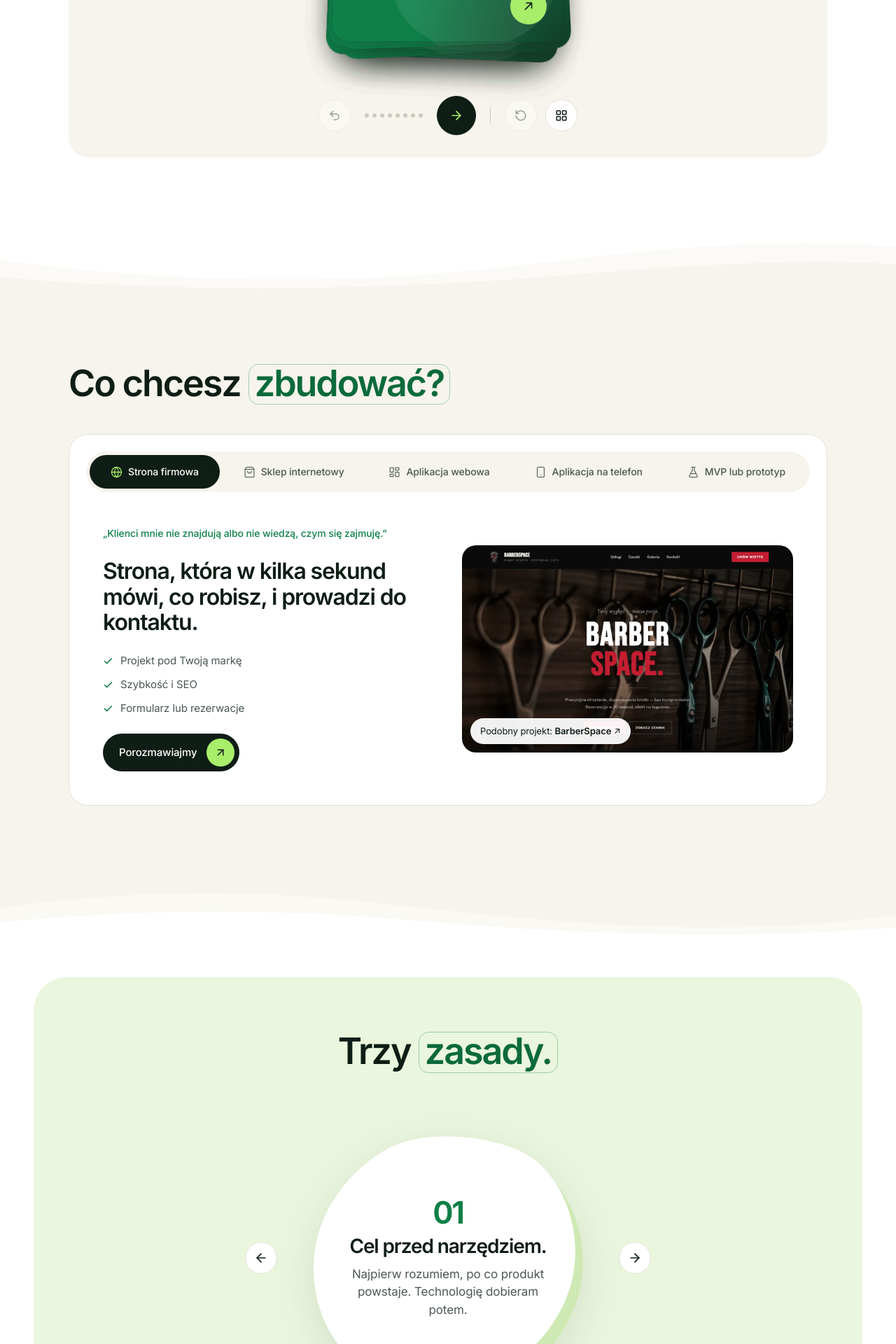
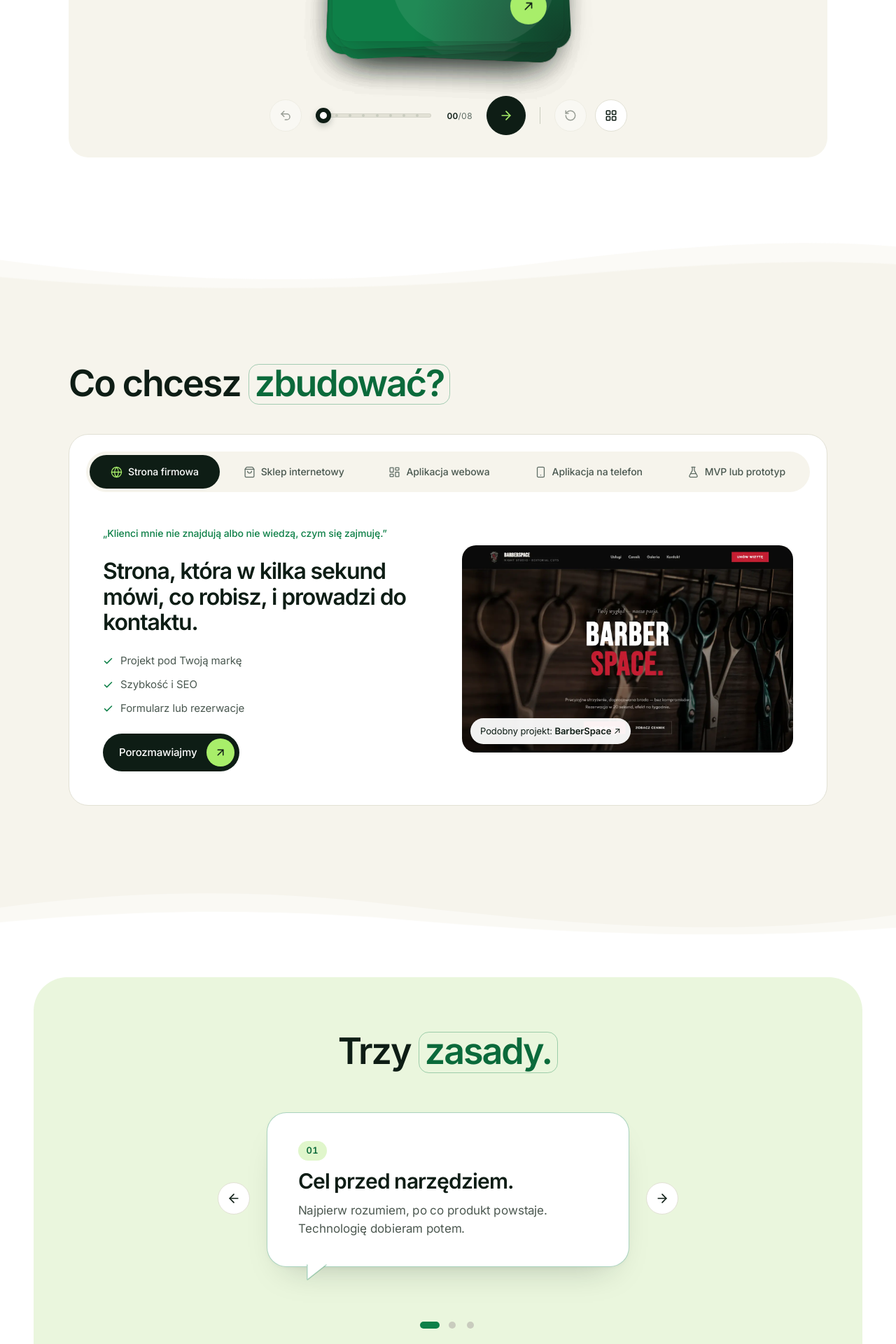
Before and after one commit to Simoart-Studio/Mysite, a Next.js app: page / in a window 1280 px wide. Shown: the part 1520-3440 px from the top of the page at 70% size. Built offline with nearby package versions, Linux system fonts and the light colour scheme.

Commit message:
Suwak w talii projektów, dymki z efektem dymu w zasadach, kompaktowy formularz na mobile

```diff
--- a/src/components/ProjectDeck/ProjectDeck.module.scss
+++ b/src/components/ProjectDeck/ProjectDeck.module.scss
@@ -364,6 +364,7 @@
 .controls {
   display: flex;
   align-items: center;
+  flex-wrap: wrap;
   justify-content: center;
   gap: var(--s-3);
 
@@ -372,7 +373,6 @@
 
     .ctrl:not(.ctrlPrimary) { width: 42px; min-height: 42px; }
     .ctrlSep { margin-inline: 2px; }
-    .progress { padding-inline: 2px; gap: 4px; }
   }
 }
 
@@ -395,24 +395,127 @@
   background: var(--color-border-hi);
 }
 
-.progress {
+.slider {
+  --p: 0;
+  --thumb: 22px;
+
+  position: relative;
   display: flex;
   align-items: center;
-  gap: 5px;
+  gap: 12px;
+  width: clamp(130px, 30vw, 240px);
   padding-inline: var(--s-2);
+
+  @media (max-width: 600px) {
+    order: -1;
+    flex: 0 0 100%;
+    width: auto;
+    max-width: 340px;
+    margin-inline: auto;
+    margin-bottom: var(--s-2);
+    padding-inline: 4px;
+  }
 }
 
-.pip {
-  width: 6px;
+.sliderTrack {
+  position: relative;
+  flex: 1;
   height: 6px;
+  margin-inline: calc(var(--thumb) / 2);
   border-radius: var(--r-pill);
-  background: var(--color-border-hi);
-  transition: width var(--dur-base) var(--ease-out), background var(--dur-base) var(--ease-out);
+  background: var(--color-border);
+  box-shadow: inset 0 0 0 1px rgb(14 29 21 / 0.06);
 }
 
-.pipOn {
-  width: 14px;
-  background: var(--green);
+.sliderFill {
+  position: absolute;
+  inset: 0 auto 0 calc(var(--thumb) / -2);
+  width: calc(var(--p) * 100% + var(--thumb) / 2);
+  border-radius: inherit;
+  background: linear-gradient(90deg, var(--green-ink), var(--green));
+  transition: width 0.5s var(--ease-out);
+
+  @include reduced-motion { transition: none; }
+}
+
+.tick {
+  position: absolute;
+  top: 50%;
+  width: 4px;
+  height: 4px;
+  margin: -2px 0 0 -2px;
+  border-radius: 50%;
+  background: var(--color-border-hi);
+  transition: background var(--dur-base) var(--ease-out), transform var(--dur-base) var(--ease-out);
+
+  &:last-child { opacity: 0; }
+}
+
+.tickOn { background: rgb(255 255 255 / 0.7); }
+
+/* Natywny input jako warstwa interakcji; kciuk rysowany przez przeglądarkę */
+.range {
+  position: absolute;
+  top: 50%;
+  left: var(--s-2);
+  right: calc(var(--s-2) + 48px);
+  height: 44px;
+  transform: translateY(-50%);
+  width: auto;
+  margin: 0;
+  background: transparent;
+  appearance: none;
+  cursor: pointer;
+  touch-action: none;
+
+  @media (max-width: 600px) { left: 4px; right: 52px; }
+
+  &:disabled { cursor: default; opacity: 0.5; }
+
+  &::-webkit-slider-runnable-track { height: 100%; background: transparent; }
+  &::-moz-range-track { background: transparent; }
+
+  &::-webkit-slider-thumb {
+    appearance: none;
+    width: var(--thumb);
+    height: var(--thumb);
+    margin-top: calc((44px - var(--thumb)) / 2);
+    border-radius: 50%;
+    background: var(--white);
+    border: 6px solid var(--ink);
+    box-shadow: 0 0 0 4px rgb(168 238 106 / 0), 0 4px 10px rgb(14 29 21 / 0.22);
+    transition: transform var(--dur-fast) var(--ease-out), box-shadow var(--dur-base) var(--ease-out);
+  }
+
+  &::-moz-range-thumb {
+    width: var(--thumb);
+    height: var(--thumb);
+    box-sizing: border-box;
+    border-radius: 50%;
+    background: var(--white);
+    border: 6px solid var(--ink);
+    box-shadow: 0 4px 10px rgb(14 29 21 / 0.22);
+  }
+
+  &:hover::-webkit-slider-thumb { transform: scale(1.12); }
+  &:active::-webkit-slider-thumb {
+    transform: scale(1.18);
+    box-shadow: 0 0 0 6px rgb(168 238 106 / 0.45), 0 4px 10px rgb(14 29 21 / 0.22);
+  }
+  &:focus-visible { outline: none; }
+  &:focus-visible::-webkit-slider-thumb { box-shadow: 0 0 0 3px var(--white), 0 0 0 6px var(--green); }
+  &:focus-visible::-moz-range-thumb { box-shadow: 0 0 0 3px var(--white), 0 0 0 6px var(--green); }
+}
+
+.sliderCount {
+  flex-shrink: 0;
+  width: 36px;
+  font-size: 0.75rem;
+  font-variant-numeric: tabular-nums;
+  letter-spacing: 0.02em;
+  color: var(--color-text-dim);
+
+  b { font-weight: 600; color: var(--ink); }
 }
 
 /* Statyczna siatka (bez JS / widok listy) */
--- a/src/components/ProjectDeck/ProjectDeck.tsx
+++ b/src/components/ProjectDeck/ProjectDeck.tsx
@@ -90,6 +90,15 @@ export function ProjectDeck({ projects, grid }: { projects: Project[]; grid: Rea
     setRevealed(0);
     setAnnounce('Talia przetasowana. Wszystkie karty wróciły na stos.');
   }, [revealed]);
+
+  const goTo = useCallback((k: number) => {
+    const t = Math.max(0, Math.min(n, k));
+    if (t === revealed) return;
+    setMove(null);
+    setResetting(false);
+    setRevealed(t);
+    setAnnounce(t === 0 ? 'Wszystkie karty na stosie.' : `Odsłonięto ${t} z ${n}: ${projects[t - 1]!.name}.`);
+  }, [revealed, n, projects]);
 
   const open = useCallback((idx: number) => {
     setOpenIdx(idx);
@@ -297,10 +306,32 @@ export function ProjectDeck({ projects, grid }: { projects: Project[]; grid: Rea
           <Undo2 size={18} aria-hidden="true" />
         </button>
 
-        <div className={styles.progress} aria-hidden="true">
-          {projects.map((p, i) => (
-            <span key={p.slug} className={i < revealed ? `${styles.pip} ${styles.pipOn}` : styles.pip} />
-          ))}
+        <div className={styles.slider} style={{ ['--p' as string]: n ? revealed / n : 0 }}>
+          <span className={styles.sliderTrack} aria-hidden="true">
+            <span className={styles.sliderFill} />
+            {projects.map((p, i) => (
+              <span
+                key={p.slug}
+                className={i < revealed ? `${styles.tick} ${styles.tickOn}` : styles.tick}
+                style={{ left: `${((i + 1) / n) * 100}%` }}
+              />
+            ))}
+          </span>
+          <input
+            type="range"
+            className={styles.range}
+            min={0}
+            max={n}
+            step={1}
+            value={revealed}
+            disabled={listMode}
+            onChange={(e) => goTo(Number(e.target.value))}
+            aria-label="Postęp talii"
+            aria-valuetext={revealed === 0 ? `0 z ${n}` : `${revealed} z ${n}: ${projects[revealed - 1]!.name}`}
+          />
+          <span className={styles.sliderCount} aria-hidden="true">
+            <b>{String(revealed).padStart(2, '0')}</b>/{String(n).padStart(2, '0')}
+          </span>
         </div>
 
         <button
--- a/src/components/SplashCarousel/SplashCarousel.module.scss
+++ b/src/components/SplashCarousel/SplashCarousel.module.scss
@@ -24,8 +24,8 @@
 .viewport {
   display: grid;
   place-items: center;
-  min-height: min(460px, 92vw);
-  overflow: visible;
+  min-height: clamp(230px, 60vw, 290px);
+  padding-bottom: 26px;
 
   @include respond-to('mobile') {
     grid-column: 1 / -1;
@@ -35,11 +35,7 @@
 
 .slide {
   position: relative;
-  container-type: inline-size;
-  width: min(440px, 86vw);
-  aspect-ratio: 1;
-  display: grid;
-  place-items: center;
+  width: min(540px, 100%);
   cursor: grab;
   touch-action: pan-y;
   user-select: none;
@@ -47,64 +43,146 @@
   &:active { cursor: grabbing; }
 }
 
-.blob {
+/* Dymek: jedna linia obrysu 1.5px, ogonek dociągnięty do krawędzi bez szwu */
+.bubble {
+  --bw: 1.5px;
+  --tail-x: 56px;
+
+  position: relative;
+  display: flex;
+  flex-direction: column;
+  align-items: flex-start;
+  gap: var(--s-3);
+  padding: clamp(24px, 5vw, 40px) clamp(22px, 5vw, 44px) clamp(26px, 5vw, 40px);
+  background: var(--white);
+  border: var(--bw) solid var(--green-line);
+  border-radius: 28px;
+  box-shadow:
+    0 1px 0 rgb(255 255 255 / 0.9) inset,
+    0 24px 48px -28px rgb(14 29 21 / 0.28),
+    0 2px 6px rgb(14 29 21 / 0.04);
+  overflow: visible;
+  isolation: isolate;
+}
+
+.tail {
+  position: absolute;
+  top: 100%;
+  left: var(--tail-x);
+  width: 30px;
+  height: 22px;
+  margin-top: calc(-1 * var(--bw));
+  overflow: visible;
+}
+
+.tailFill { fill: var(--white); }
+
+.tailStroke {
+  fill: none;
+  stroke: var(--green-line);
+  stroke-width: 1.5;
+  stroke-linejoin: round;
+  stroke-linecap: round;
+}
+
+.tailLeft .tail { left: var(--tail-x); }
+
+.tailRight .tail {
+  left: auto;
+  right: var(--tail-x);
+  transform: scaleX(-1);
+}
+
+.tailRight { align-items: flex-end; text-align: right; }
+
+/* Dym: rozmyte smugi przesuwają się po tekście, litery wyłaniają się kolejno */
+.smoke {
   position: absolute;
   inset: 0;
-  width: 100%;
-  height: 100%;
-  overflow: visible;
-  filter: drop-shadow(0 18px 30px rgb(21 32 26 / 0.10));
+  z-index: -1;
+  overflow: hidden;
+  border-radius: inherit;
+  pointer-events: none;
+
+  i {
+    position: absolute;
+    top: var(--t, 30%);
+    left: -30%;
+    width: 46%;
+    aspect-ratio: 2.2;
+    border-radius: 50%;
+    background: radial-gradient(closest-side, rgb(168 238 106 / 0.55), rgb(224 246 203 / 0.25) 55%, transparent);
+    filter: blur(14px);
+    opacity: 0;
+    animation: drift calc(var(--n) * var(--step) + 700ms) cubic-bezier(0.4, 0, 0.2, 1) forwards;
+
+    &:nth-child(1) { --t: 8%;  animation-delay: 0ms; }
+    &:nth-child(2) { --t: 34%; animation-delay: 160ms; width: 40%; }
+    &:nth-child(3) { --t: 58%; animation-delay: 320ms; }
+    &:nth-child(4) { --t: 72%; animation-delay: 480ms; width: 36%; }
+  }
+
+  .tailRight & i { left: auto; right: -30%; animation-name: driftBack; }
 }
 
-.drop {
-  position: absolute;
-  top: 50%;
-  left: 50%;
-  margin: -6px 0 0 -6px;
-  border-radius: 50%;
-  pointer-events: none;
-  animation: splash 1.4s cubic-bezier(0.22, 1, 0.36, 1) both;
-  animation-delay: var(--delay, 0ms);
+@keyframes drift {
+  0%   { transform: translateX(0) scale(0.8); opacity: 0; }
+  20%  { opacity: 1; }
+  80%  { opacity: 0.6; }
+  100% { transform: translateX(310%) scale(1.25); opacity: 0; }
 }
 
-@keyframes splash {
-  0%   { transform: translate(0, 0) scale(0); opacity: 0; }
-  30%  { opacity: 0.9; }
-  55%  { transform: translate(calc(var(--dx) * 1cqi), calc(var(--dy) * 1cqi)) scale(1); opacity: 0.7; }
-  100% {
-
-    transform: translate(calc(var(--dx) * 1.1cqi), calc(var(--dy) * 1.1cqi)) scale(0.4);
-    opacity: 0;
-  }
+@keyframes driftBack {
+  0%   { transform: translateX(0) scale(0.8); opacity: 0; }
+  20%  { opacity: 1; }
+  80%  { opacity: 0.6; }
+  100% { transform: translateX(-310%) scale(1.25); opacity: 0; }
 }
 
-.content {
-  position: relative;
-  z-index: 1;
-  display: flex;
-  flex-direction: column;
-  align-items: center;
-  gap: var(--s-3);
-  width: 64%;
-  text-align: center;
+.word { display: inline-block; white-space: nowrap; }
+
+.ch {
+  display: inline-block;
+  animation: smokeIn 0.9s cubic-bezier(0.22, 1, 0.36, 1) both;
+  animation-delay: calc(var(--i) * var(--step) + 120ms);
+}
+
+@keyframes smokeIn {
+  0%   { opacity: 0; filter: blur(9px); transform: translate(-0.35em, -0.25em) scale(1.35); }
+  45%  { opacity: 0.55; filter: blur(3px); }
+  100% { opacity: 1; filter: blur(0); transform: none; }
+}
+
+@include reduced-motion {
+  .ch, .smoke i { animation: none; }
+  .smoke { display: none; }
 }
 
 .num {
-  font-size: clamp(2rem, 6vw, 2.75rem);
-  font-weight: 650;
-  letter-spacing: -0.05em;
-  line-height: 1;
-  color: var(--green);
+  display: inline-flex;
+  align-items: center;
+  height: 28px;
+  padding: 0 12px;
+  font-size: 0.8125rem;
+  font-weight: 600;
+  font-variant-numeric: tabular-nums;
+  letter-spacing: 0.02em;
+  color: var(--green-ink);
+  background: var(--mint-soft);
+  border-radius: var(--r-pill);
 }
 
 .title {
-  font-size: clamp(1.35rem, 4.4vw, 1.75rem);
+  font-size: clamp(1.4rem, 4.6vw, 1.875rem);
+  line-height: 1.15;
+  letter-spacing: -0.03em;
   color: var(--ink);
 }
 
 .body {
+  max-width: 40ch;
   font-size: clamp(0.9375rem, 3.6vw, 1.0625rem);
-  line-height: 1.5;
+  line-height: 1.55;
   color: var(--cocoa);
 }
 
--- a/src/components/SplashCarousel/SplashCarousel.tsx
+++ b/src/components/SplashCarousel/SplashCarousel.tsx
@@ -1,33 +1,39 @@
 'use client';
 
-import { useCallback, useId, useState, type KeyboardEvent } from 'react';
+import { Fragment, useCallback, useId, useState, type KeyboardEvent } from 'react';
 import { AnimatePresence, motion, useReducedMotion, type PanInfo } from 'framer-motion';
 import { ArrowLeft, ArrowRight } from 'lucide-react';
-import { useReducedMotionSafe } from '@/hooks/useReducedMotionSafe';
 import styles from './SplashCarousel.module.scss';
 
 export type SplashSlide = { title: string; body: string };
 
-const BLOBS = [
-  'M318,77C357,113,374,174,361,229C348,284,305,333,250,355C195,377,128,372,84,339C40,306,19,245,27,190C35,135,72,86,122,58C172,30,279,41,318,77Z',
-  'M297,52C345,79,378,133,376,190C374,247,337,307,284,343C231,379,162,391,109,365C56,339,19,275,24,212C29,149,76,87,131,57C186,27,249,25,297,52Z',
-  'M330,94C368,140,377,206,352,262C327,318,268,364,204,370C140,376,71,342,40,288C9,234,16,160,52,110C88,60,153,34,216,36C279,38,292,48,330,94Z',
-];
-const FILLS = [
-  { fill: '#FFFFFF', deep: '#CFE9B4', drop: 'var(--green)' },
-  { fill: '#D6F0BC', deep: '#B4DE8E', drop: '#5E8F4A'      },
-  { fill: '#F7FBF1', deep: '#D9EEC4', drop: '#8FCB5C'      },
-];
-const DROPS = [
-  [ -20, 1.18, 14 ], [ 35, 1.22, 9 ], [ 100, 1.16, 12 ], [ 160, 1.24, 8 ],
-  [ 205, 1.15, 13 ], [ 255, 1.2, 7 ], [ 300, 1.18, 10 ],
-] as const;
+const STEP_MS = 16;
+
+/** Dzieli tekst na słowa i litery; każda litera dostaje kolejny indeks animacji. */
+function SmokeText({ text, start }: { text: string; start: number }) {
+  const words = text.split(' ');
+  let k = start;
+  const offsets = words.map((w) => { const o = k; k += w.length + 1; return o; });
+  return (
+    <>
+      {words.map((w, wi) => (
+        <Fragment key={wi}>
+          <span className={styles.word}>
+            {Array.from(w).map((ch, ci) => (
+              <span key={ci} className={styles.ch} style={{ ['--i' as string]: offsets[wi]! + ci }}>{ch}</span>
+            ))}
+          </span>
+          {wi < words.length - 1 && ' '}
+        </Fragment>
+      ))}
+    </>
+  );
+}
 
 const SWIPE = 60;
 
 export function SplashCarousel({ slides, label }: { slides: SplashSlide[]; label: string }) {
   const reduced = !!useReducedMotion();
-  const reducedDom = useReducedMotionSafe();
   const uid = useId();
   const n = slides.length;
   const [[index, dir], setState] = useState<[number, 1 | -1]>([0, 1]);
@@ -48,8 +54,9 @@ export function SplashCarousel({ slides, label }: { slides: SplashSlide[]; label
   }
 
   const slide = slides[index]!;
-  const shape = BLOBS[index % BLOBS.length]!;
-  const color = FILLS[index % FILLS.length]!;
+  const side = index % 2 === 0 ? styles.tailLeft : styles.tailRight;
+  const bodyStart = slide.title.length + 1;
+  const total = bodyStart + slide.body.length;
 
   return (
     <div
@@ -78,39 +85,28 @@ export function SplashCarousel({ slides, label }: { slides: SplashSlide[]; label
               dragSnapToOrigin
               dragElastic={0.35}
               onDragEnd={onDragEnd}
-              initial={reduced ? { opacity: 0 } : { opacity: 0, scale: 0.35, rotate: dir * -8 }}
-              animate={reduced ? { opacity: 1 } : { opacity: 1, scale: 1, rotate: 0 }}
-              exit={reduced ? { opacity: 0 } : { opacity: 0, scale: 0.85, x: dir * -40, transition: { duration: 0.22 } }}
-              transition={reduced ? { duration: 0.25 } : { type: 'spring', stiffness: 260, damping: 15, mass: 0.9 }}
+              initial={reduced ? { opacity: 0 } : { opacity: 0, scale: 0.92, y: 14 }}
+              animate={reduced ? { opacity: 1 } : { opacity: 1, scale: 1, y: 0 }}
+              exit={reduced ? { opacity: 0 } : { opacity: 0, scale: 0.96, x: dir * -32, filter: 'blur(6px)', transition: { duration: 0.24 } }}
+              transition={reduced ? { duration: 0.25 } : { type: 'spring', stiffness: 300, damping: 26 }}
             >
-              <svg className={styles.blob} viewBox="0 0 400 400" aria-hidden="true">
-                <path d={shape} fill={color.deep} transform="translate(10 14)" />
-                <path d={shape} fill={color.fill} />
-              </svg>
-
-              {!reducedDom && DROPS.map(([angle, dist, size], i) => {
-                const rad = (angle * Math.PI) / 180;
-                return (
-                  <span
-                    key={i}
-                    className={styles.drop}
-                    style={{
-                      width: size,
-                      height: size,
-                      background: color.drop,
-                      ['--dx' as string]: (Math.cos(rad) * dist * 50).toFixed(1),
-                      ['--dy' as string]: (Math.sin(rad) * dist * 50).toFixed(1),
-                      ['--delay' as string]: `${50 + i * 25}ms`,
-                    }}
-                    aria-hidden="true"
-                  />
-                );
-              })}
-
-              <div className={styles.content}>
+              <div className={`${styles.bubble} ${side}`} style={{ ['--n' as string]: total, ['--step' as string]: `${STEP_MS}ms` }}>
+                <span className={styles.smoke} aria-hidden="true">
+                  <i /><i /><i /><i />
+                </span>
                 <span className={styles.num} aria-hidden="true">{String(index + 1).padStart(2, '0')}</span>
-                <h3 className={styles.title}>{slide.title}</h3>
-                <p className={styles.body}>{slide.body}</p>
+                <h3 className={styles.title}>
+                  <span className="sr-only">{slide.title}</span>
+                  <span aria-hidden="true"><SmokeText text={slide.title} start={0} /></span>
+                </h3>
+                <p className={styles.body}>
+                  <span className="sr-only">{slide.body}</span>
+                  <span aria-hidden="true"><SmokeText text={slide.body} start={bodyStart} /></span>
+                </p>
+                <svg className={styles.tail} viewBox="0 0 30 22" aria-hidden="true">
+                  <path className={styles.tailFill} d="M0 0 L0 20.5 Q0 22 1.3 21.2 L28 0 Z" />
+                  <path className={styles.tailStroke} d="M0.75 0 L0.75 20.4 Q0.75 21.4 1.6 20.8 L28 0" />
+                </svg>
               </div>
             </motion.div>
           </AnimatePresence>
--- a/src/components/sections/Contact/Contact.module.scss
+++ b/src/components/sections/Contact/Contact.module.scss
@@ -19,6 +19,7 @@
   align-items: start;
 
   @media (max-width: 1023px) { grid-template-columns: 1fr; gap: var(--s-10); }
+  @include respond-to('mobile') { padding: 22px 14px 14px; gap: var(--s-6); border-radius: 26px; }
 }
 
 .aside {
@@ -121,5 +122,5 @@
   border-radius: var(--r-xl);
   box-shadow: 0 40px 80px -40px rgb(0 0 0 / 0.5);
 
-  @include respond-to('mobile') { padding: var(--s-6) var(--s-4); }
+  @include respond-to('mobile') { padding: 20px 16px; border-radius: 18px; box-shadow: 0 20px 40px -24px rgb(0 0 0 / 0.5); }
 }
```
Also changed, not shown: src/components/ContactForm/ContactForm.module.scss (+30 -0 lines).
